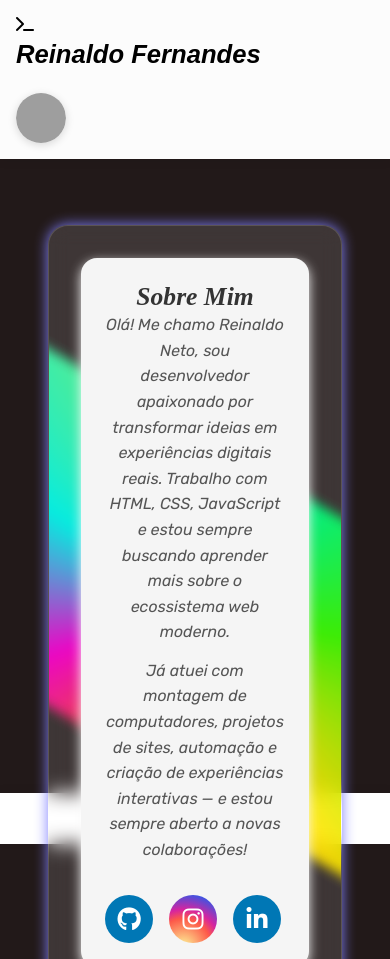
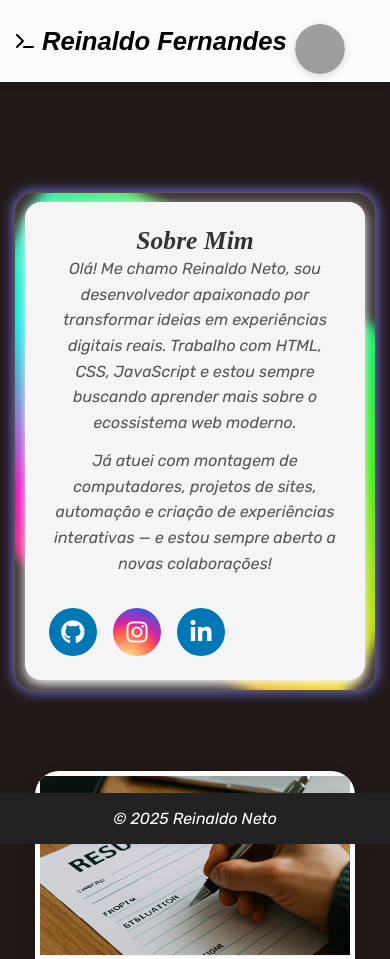
Before and after one commit to Reinaldo-Fernandes/portifolio, a plain HTML site: page index.html in a window 390 px wide. Shown: the top 959 px of the page. Drawn offline with Linux system fonts and the light colour scheme; grey boxes are pictures that could not be loaded; a web font is replaced by a local one.

Commit message:
Update mobile.css
organização

```diff
--- a/src/css/mobile.css
+++ b/src/css/mobile.css
@@ -1,32 +1,73 @@
 /* mobile.css */
 
-.bento-grid {
-    grid-template-columns: 1fr;
-    padding: 1rem;
+html, body {
+  height: 100%;
+  margin: 0;
+  padding: 0;
+  scroll-behavior: smooth;
 }
 
+body {
+  display: flex;
+  flex-direction: column;
+  min-height: 100vh;
+}
+
+/* Conteúdo principal ocupa o espaço restante */
+main {
+  flex: 1;
+}
+
+.bento-grid {
+  grid-template-columns: 2fr;
+  padding: 0.9rem;
+}
+
+/* NAVBAR */
 .navbar {
   flex-direction: column;
   align-items: flex-start;
+  padding: 0.5rem 1rem;
+  gap: 0.5rem;
+  height: auto;
 }
 
 .logo {
-    flex-direction: column;
-    align-items: flex-start;
+  flex-direction: row;
+  align-items: center;
+  gap: 0.5rem;
 }
 
+.navbar a {
+  font-size: 0.9rem;
+  padding: 0.5rem 0;
+}
+
+/* PERFIL */
 .profile-card img {
   width: 60px;
   height: 60px;
 }
 
+/* BOTÕES SOCIAIS */
 .social-buttons {
   justify-content: flex-start;
   gap: 1rem;
 }
 
+/* SOBRE MIM E PROJETOS */
 .about-card,
 .project-card {
+  padding: 0.3rem;
+  font-size: 1rem;
+  margin-top: 0;
+  scroll-margin-top: 5rem;
+}
+
+/* FOOTER */
+footer {
   padding: 1rem;
-    font-size: 0.95rem;
+  background-color: #222;
+  color: white;
+  text-align: center;
 }
```
Lines whose indentation alone changed are shown as unchanged.
